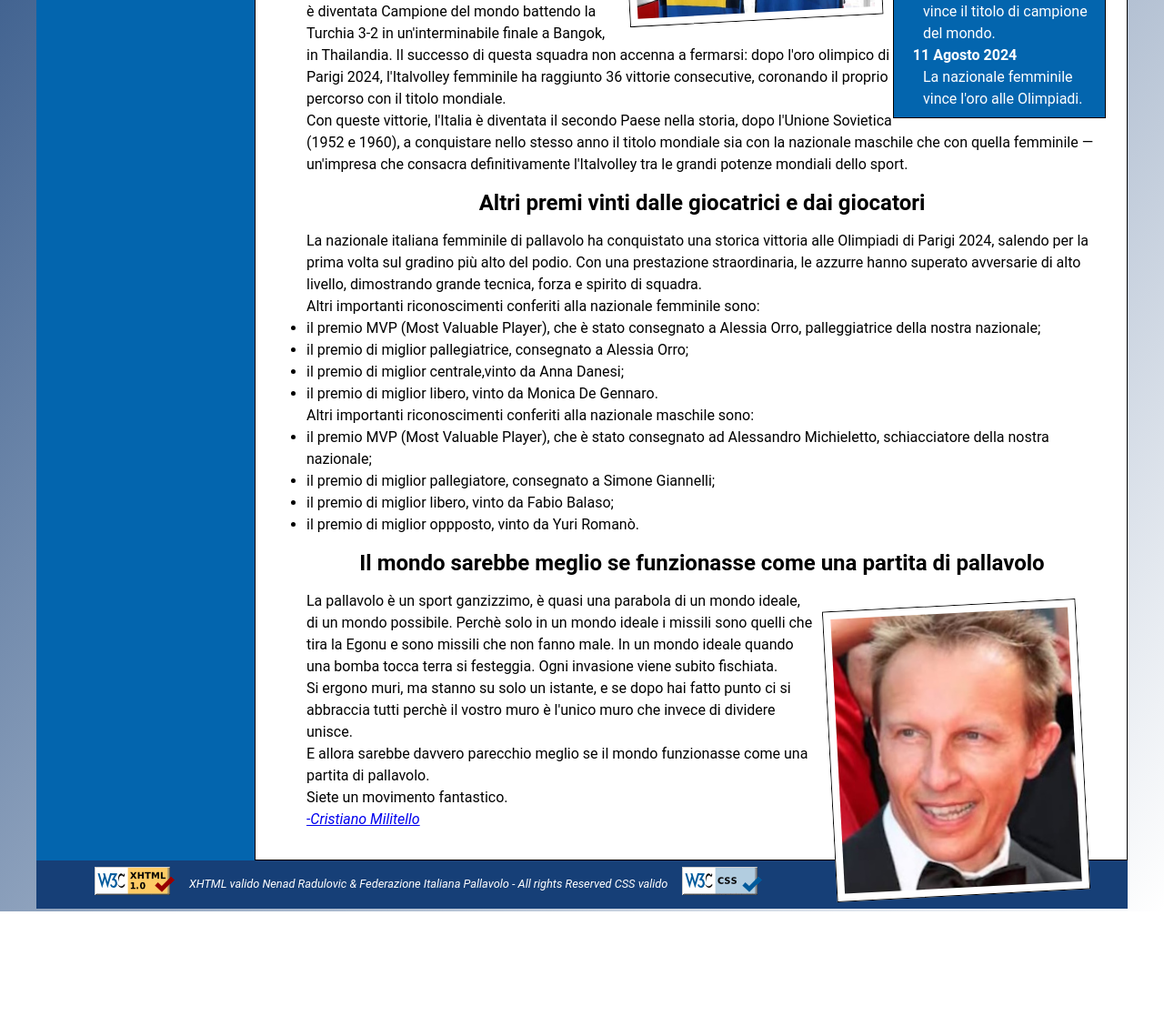
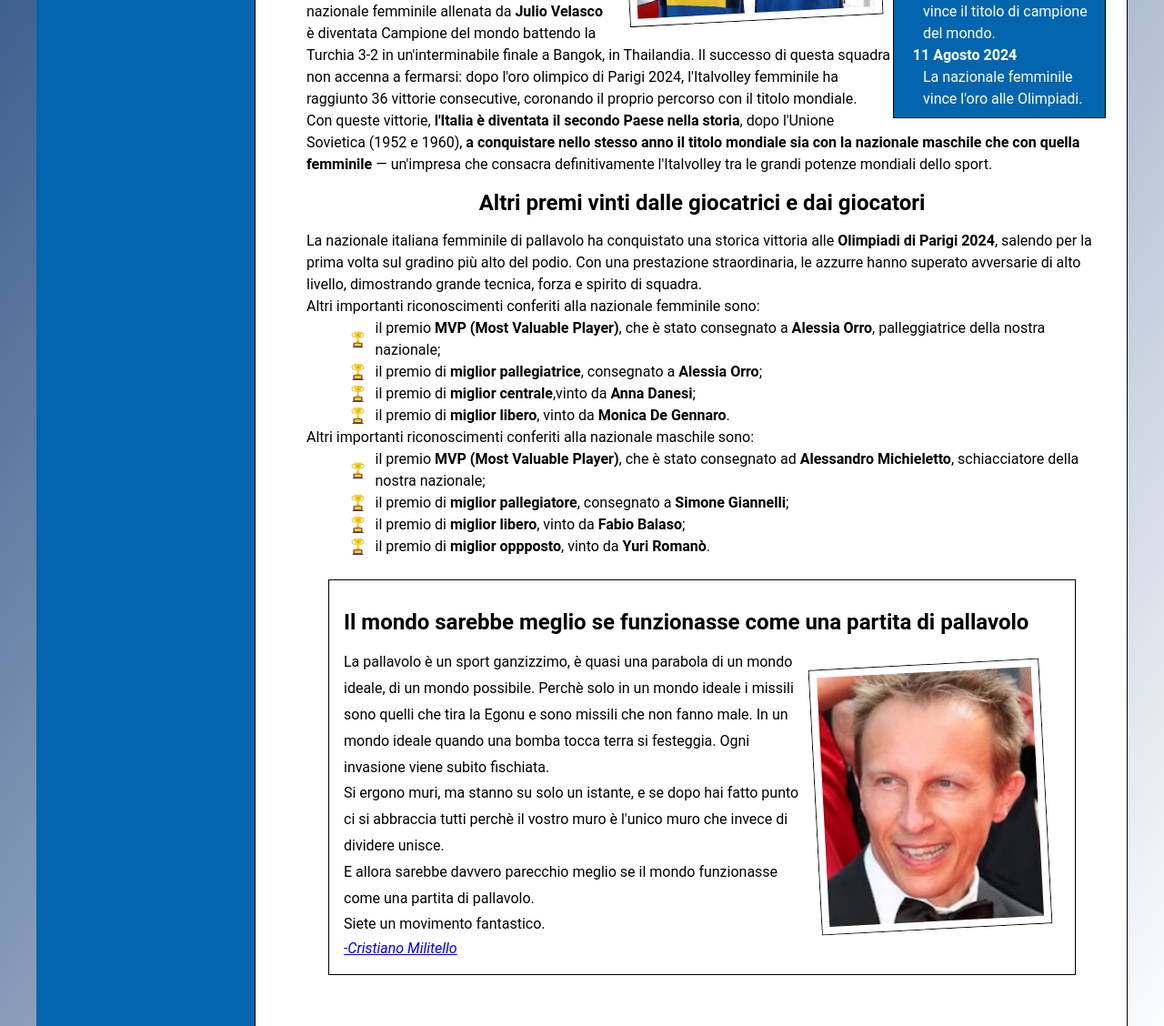
Before and after one commit to nenadkk/tecWeb, a plain HTML site: page Laboratorio/index.html in a window 1280 px wide. Shown: the part 624-1752 px from the top of the page at 91% size. Before the commit the page ends 1626 px from the top, so only its background shows below. Drawn offline with Linux system fonts and the light colour scheme; a web font is replaced by a local one.

Commit message:
Squadra femminile funzionante

```diff
--- a/Laboratorio/index.html
+++ b/Laboratorio/index.html
@@ -60,35 +60,35 @@
         <main id="content">
             <h1>L'impresa storica</h1>
             <img src="materiale/images/Velasco_DeGiorgi.jpg" class="polaroid" alt="allenatori valesco e de giorgi con le magliette della nazionale">
-            <p>Nel 2025, le nazionali italiane di pallavolo hanno scritto una pagina storica. Il 28 Settembre 2025, la nazionale maschile guidata da Ferdinando De Giorgi ha conquistato il titolo di campione del mondo, battendo la Bulgaria per 3 set a 1 (25-21, 25-17, 17-25, 25-10) nella finale dei Mondiali maschili di Pallavolo!</p>
+            <p>Nel 2025, le nazionali italiane di pallavolo hanno scritto una pagina storica. Il 28 Settembre 2025, la nazionale maschile guidata da <strong>Ferdinando De Giorgi</strong> ha conquistato il titolo di campione del mondo, battendo la Bulgaria per 3 set a 1 (25-21, 25-17, 17-25, 25-10) nella finale dei Mondiali maschili di Pallavolo!</p>
 
-            <p>Tre settimane prima, il 7 Settembre 2025, la nazionale femminile allenata da Julio Velasco è diventata Campione del mondo battendo la Turchia 3-2 in un'interminabile finale a Bangok, in Thailandia. Il successo di questa squadra non accenna a fermarsi: dopo l'oro olimpico di Parigi 2024, l'Italvolley femminile ha raggiunto 36 vittorie consecutive, coronando il proprio percorso con il titolo mondiale.</p>
+            <p>Tre settimane prima, il 7 Settembre 2025, la nazionale femminile allenata da <strong>Julio Velasco</strong> è diventata Campione del mondo battendo la Turchia 3-2 in un'interminabile finale a Bangok, in Thailandia. Il successo di questa squadra non accenna a fermarsi: dopo l'oro olimpico di Parigi 2024, l'Italvolley femminile ha raggiunto 36 vittorie consecutive, coronando il proprio percorso con il titolo mondiale.</p>
 
-            <p>Con queste vittorie, l'Italia è diventata il secondo Paese nella storia, dopo l'Unione Sovietica (1952 e 1960), a conquistare nello stesso anno il titolo mondiale sia con la nazionale maschile che con quella femminile — un'impresa che consacra definitivamente l'Italvolley tra le grandi potenze mondiali dello sport.</p>
+            <p>Con queste vittorie, <strong>l'Italia è diventata il secondo Paese nella storia</strong>, dopo l'Unione Sovietica (1952 e 1960), <strong>a conquistare nello stesso anno il titolo mondiale sia con la nazionale maschile che con quella femminile</strong> — un'impresa che consacra definitivamente l'Italvolley tra le grandi potenze mondiali dello sport.</p>
 
             <h2>Altri premi vinti dalle giocatrici e dai giocatori</h2>
-            <p>La nazionale italiana femminile di pallavolo ha conquistato una storica vittoria alle Olimpiadi di Parigi 2024, salendo per la prima volta sul gradino più alto del podio. Con una prestazione straordinaria, le azzurre hanno superato avversarie di alto livello, dimostrando grande tecnica, forza e spirito di squadra.</p>
+            <p>La nazionale italiana femminile di pallavolo ha conquistato una storica vittoria alle <strong>Olimpiadi di Parigi 2024</strong>, salendo per la prima volta sul gradino più alto del podio. Con una prestazione straordinaria, le azzurre hanno superato avversarie di alto livello, dimostrando grande tecnica, forza e spirito di squadra.</p>
 
             <p>Altri importanti riconoscimenti conferiti alla nazionale femminile sono:</p>
             <ul class="premi">
-                <li>il premio MVP (Most Valuable Player), che è stato consegnato a Alessia Orro, palleggiatrice della nostra nazionale;</li>
-                <li>il premio di miglior pallegiatrice, consegnato a Alessia Orro;</li>
-                <li>il premio di miglior centrale,vinto da Anna Danesi;</li>
-                <li>il premio di miglior libero, vinto da Monica De Gennaro.</li>
+                <li>il premio <strong><abbr>MVP</abbr> (<span leng="en">Most Valuable Player</span>)</strong>, che è stato consegnato a <strong>Alessia Orro</strong>, palleggiatrice della nostra nazionale;</li>
+                <li>il premio di <strong>miglior pallegiatrice</strong>, consegnato a <strong>Alessia Orro</strong>;</li>
+                <li>il premio di <strong>miglior centrale</strong>,vinto da <strong>Anna Danesi</strong>;</li>
+                <li>il premio di <strong>miglior libero</strong>, vinto da <strong>Monica De Gennaro</strong>.</li>
 
             </ul>
 
             <p>Altri importanti riconoscimenti conferiti alla nazionale maschile sono:</p>
 
             <ul class="premi">
-                <li> il premio <abbr>MVP</abbr> (<span leng="en">Most Valuable Player</span>), che è stato consegnato ad Alessandro Michieletto, schiacciatore della nostra nazionale;</li>
-                <li>il premio di miglior pallegiatore, consegnato a Simone Giannelli;</li>
-                <li>il premio di miglior libero, vinto da Fabio Balaso;</li>
-                <li>il premio di miglior oppposto, vinto da Yuri Romanò.</li>
+                <li> il premio <strong><abbr>MVP</abbr> (<span leng="en">Most Valuable Player</span>)</strong>, che è stato consegnato ad <strong>Alessandro Michieletto</strong>, schiacciatore della nostra nazionale;</li>
+                <li>il premio di <strong>miglior pallegiatore</strong>, consegnato a <strong>Simone Giannelli</strong>;</li>
+                <li>il premio di <strong>miglior libero</strong>, vinto da <strong>Fabio Balaso</strong>;</li>
+                <li>il premio di <strong>miglior oppposto</strong>, vinto da <strong>Yuri Romanò</strong>.</li>
 
             </ul>
 
-            <blockquote>
+            <blockquote id="citazioneMilitello">
                 <h2>Il mondo sarebbe meglio se funzionasse come una partita di pallavolo</h2>
                 <img id="immagineMilitello" class="polaroid" src="materiale/images/militello.jpg" alt="Primo piano di Cristiano Militello">
 
--- a/Laboratorio/style.css
+++ b/Laboratorio/style.css
@@ -186,6 +186,34 @@ main h2{
 
 }
 
+.premi{
+    padding-left: 5%;
+}
+
+.premi li{
+    list-style-type: none;
+    background-image: url("./materiale/images/coppa.png");
+    padding-left: 2em;
+    background-repeat: no-repeat;
+    background-position: left center;
+    background-size: 25px;
+}
+
+#citazioneMilitello{
+    background-color: white;
+    border: solid 1px black;
+    margin: 1.5em;
+    padding: 1em;
+}
+
+#citazioneMilitello h2{
+    text-align: left;
+}
+
+#citazioneMilitello p{
+    text-align: left;
+    line-height: 1.8em;
+}
 
 /*
  =============================================================================
@@ -271,7 +299,7 @@ footer p{
 
 .players img{
     float: left;
-    width: 20%;
+    width:18%;
     padding-right: 2.5em;
     padding-left: 0.5em;
     padding-top: 0.5em;
@@ -294,25 +322,28 @@ footer p{
 }
 
 
-.player dt{
+.player > dt{
     font-weight:bold;
     float: left;
     padding-right: 0.5em;
 }
 
-.player li{
+.player{
+    margin-left: 25%;
+}
+
+.player ul li{
     list-style-type: none;
     background-image: url("./materiale/images/palla.png");
     background-position: left center;
     background-size: 1.2em;
     background-repeat: no-repeat;
-    padding-left: 1.5em;
+    padding-left: 2em;
+    margin-left: 1.0em;
 }
 
-.player{
-    margin-left: 20%;
+
+
+.player ul {
+    margin-top: 1.5em;
 }
-
-dt.riconoscimenti{
-    float: none;
-}
```
